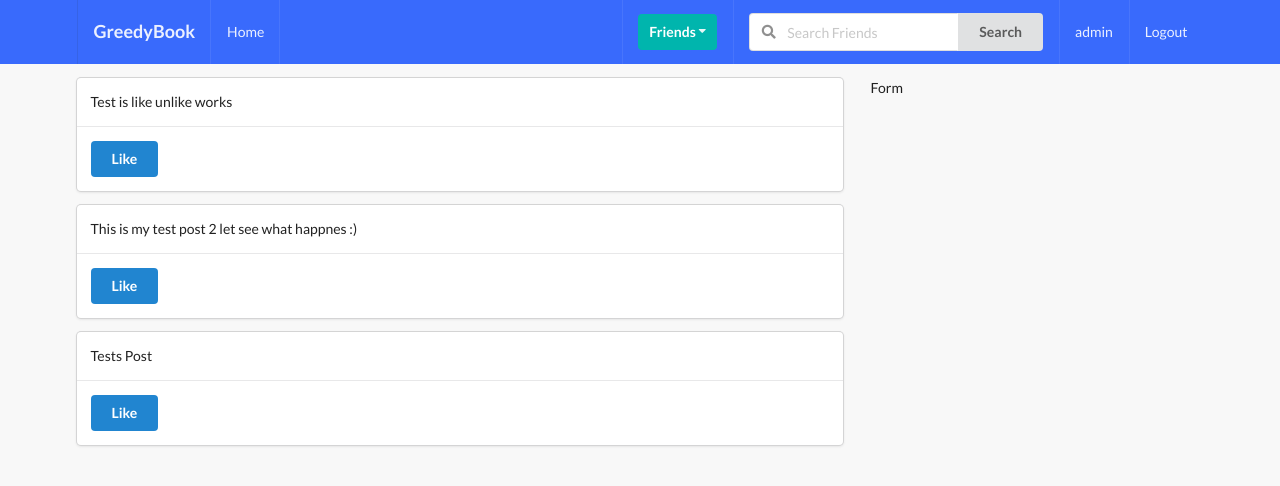
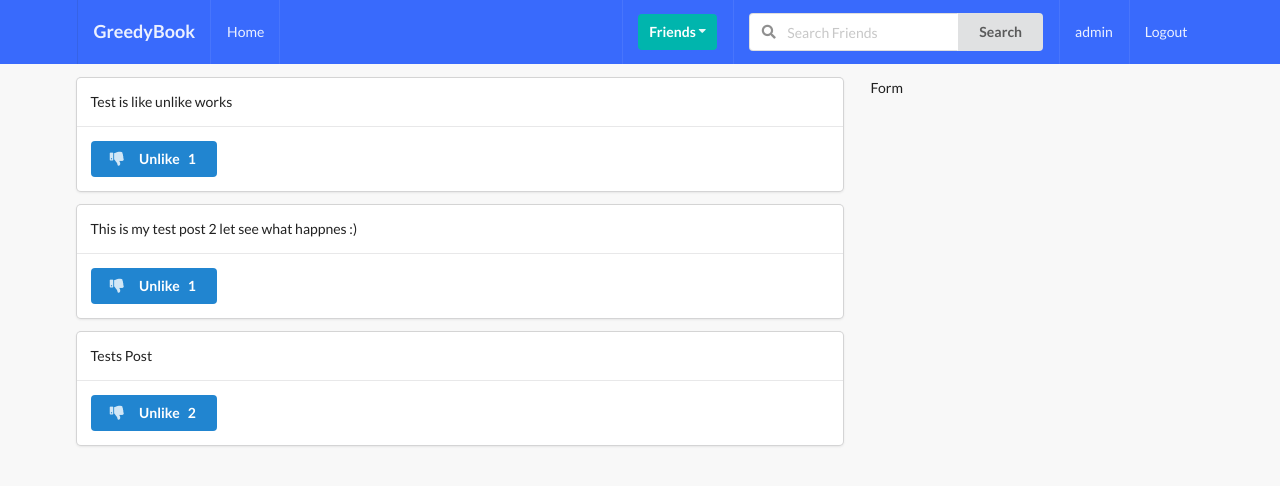
Before and after one commit to WaseeKhan/GreedyBook, a Django app: page /posts/ in a window 1280 px wide. Shown: the top 486 px of the page. Run offline with Django 3.2, Linux system fonts and the light colour scheme; a user stored in the database is signed in; data comes from the database, SQL or seed files in the repository; both versions use the stored data as it was after the commit; some libraries are stand-ins or nearby versions.

Commit message:
Like and Unlike created in post Views V2

```diff
--- a/postsApp/templates/postsApp/main.html
+++ b/postsApp/templates/postsApp/main.html
@@ -17,10 +17,19 @@ posts
                     {{obj.content}}
                 </div>
                 <div class="content">
-                    <form action="" method="POST">
+                    <form action="{% url 'postsApp:like-post-view' %}" method="POST">
                         {% csrf_token %}
                         <input type="hidden" name="post_id" value={{obj.id}}>
-                    <button class="ui primary button">Like</button>
+                    <button class="ui primary button" type="submit">
+
+                    {% if profile not in obj.liked.all %}
+                        <i class="thumbs up icon"></i> &nbsp; Like
+                    {% else %}
+                        <i class="thumbs down icon"></i> &nbsp; Unlike
+                     {% endif %}
+                        &nbsp; {{obj.num_likes}}
+                    </button>
+                        <!-- {{obj.num_likes}} -->
                     </form>
                 </div>
             </div>
@@ -29,6 +38,7 @@ posts
         </div>
         <div class="five wide column">
             Form
+
         </div>
     </div>
 </div>
--- a/postsApp/urls.py
+++ b/postsApp/urls.py
@@ -1,8 +1,9 @@
 from django.urls import path
-from .views import post_comment_create_list_view
+from .views import post_comment_create_list_view, like_unlike_post
 
 app_name = 'postsApp'
 
 urlpatterns = [
     path('', post_comment_create_list_view,name='main-post-view'),
+    path('liked/', like_unlike_post, name='like-post-view'),
 ]
--- a/postsApp/views.py
+++ b/postsApp/views.py
@@ -1,12 +1,35 @@
-from django.shortcuts import render
-from .models import Post
+from django.shortcuts import render,redirect
+from .models import Post, Like
+from profilesApp.models import Profile
 
 
 # Create your views here.
 
 def post_comment_create_list_view(request):
     qs = Post.objects.all()
-
-    context = {'qs': qs, }
+    profile = Profile.objects.get(user=request.user)
+    context = {'qs': qs,'profile':profile, }
 
     return render(request, 'postsApp/main.html', context)
+
+
+def like_unlike_post(request):
+    user = request.user
+    if request.method == 'POST':
+        post_id = request.POST.get('post_id')
+        post_obj = Post.objects.get(id=post_id)
+        profile = Profile.objects.get(user=user)
+
+        if profile in post_obj.liked.all():
+            post_obj.liked.remove(profile)
+        else:
+            post_obj.liked.add(profile)
+        like, created = Like.objects.get_or_create(user=profile, post_id=post_id)
+        if not created:
+            if like.value=='Like':
+                like.value='Unlike'
+            else:
+                like.value = 'Like'
+            post_obj.save()
+            like.save()
+    return redirect('postsApp:main-post-view')
```
Also changed, not shown: db.sqlite3.
